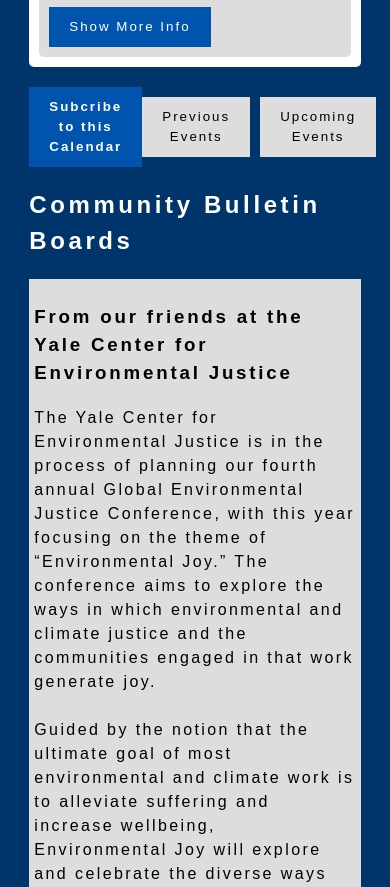
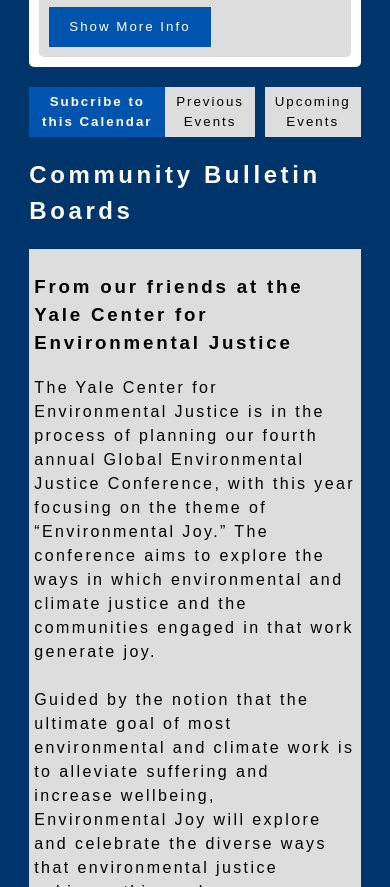
Before and after one commit to steveniannucci/yale_art_page_redesign, a plain HTML site: page index.html in a window 390 px wide. Shown: the part 3792-4679 px from the top of the page. Drawn offline with Linux system fonts and the light colour scheme.

Commit message:
Dec 1, 2024, 10:07 PM

```diff
--- a/styles.css
+++ b/styles.css
@@ -354,3 +354,14 @@
     outline: none;
     background-color: #007bff;
 }
+
+@media (max-width: 775px) {
+
+    .subscribe-button,
+    .filter-button,
+    .search-button,
+    .previous-events-button,
+    .upcoming-events-button {
+        padding: 5px 10px;
+    }
+}
```
